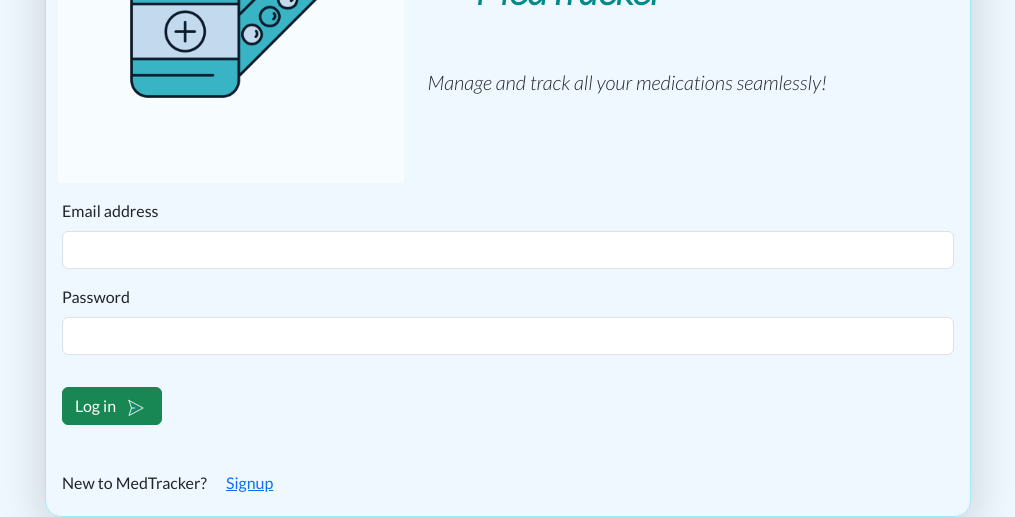
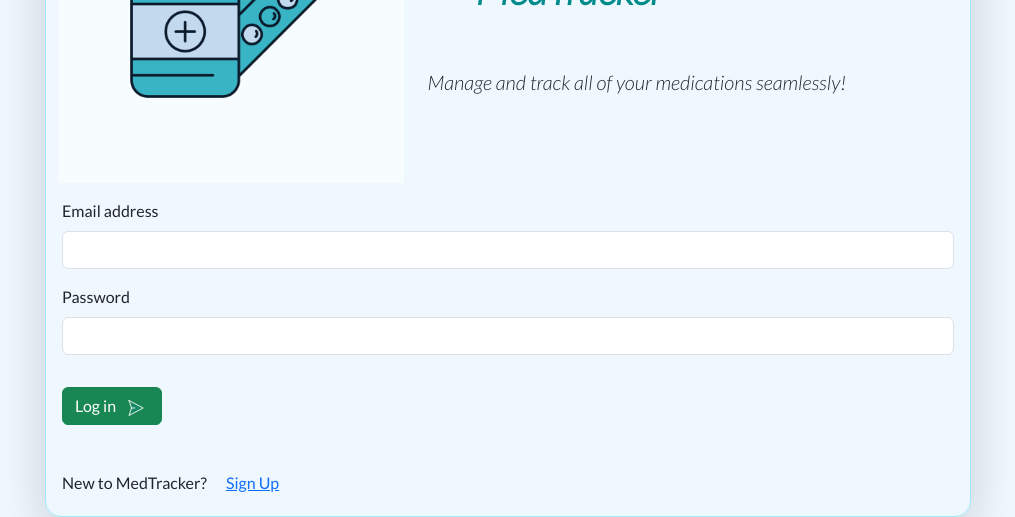
Before and after one commit to tenongene/med-tracker, a React (Create React App) app in the folder medtracker-client/: page / in a window 1280 px wide. Shown: the part 324-841 px from the top of the page, without its empty margins (132-1147 px from the left). Built offline with nearby package versions, Linux system fonts and the light colour scheme.

Commit message:
updated login

```diff
--- a/medtracker-client/src/views/Login.js
+++ b/medtracker-client/src/views/Login.js
@@ -66,7 +66,7 @@ export const Login = () => {
 											</a>
 
 											<h5 className="pt-2">
-												<em>Manage and track all your medications seamlessly!</em>
+												<em>Manage and track all of your medications seamlessly!</em>
 											</h5>
 										</div>
 									</div>
@@ -110,7 +110,7 @@ export const Login = () => {
 											<h6>
 												New to MedTracker?{' '}
 												<span className="ms-3">
-													<a href="/signup">Signup</a>
+													<a href="/signup">Sign Up</a>
 												</span>
 											</h6>
 										</div>
```
